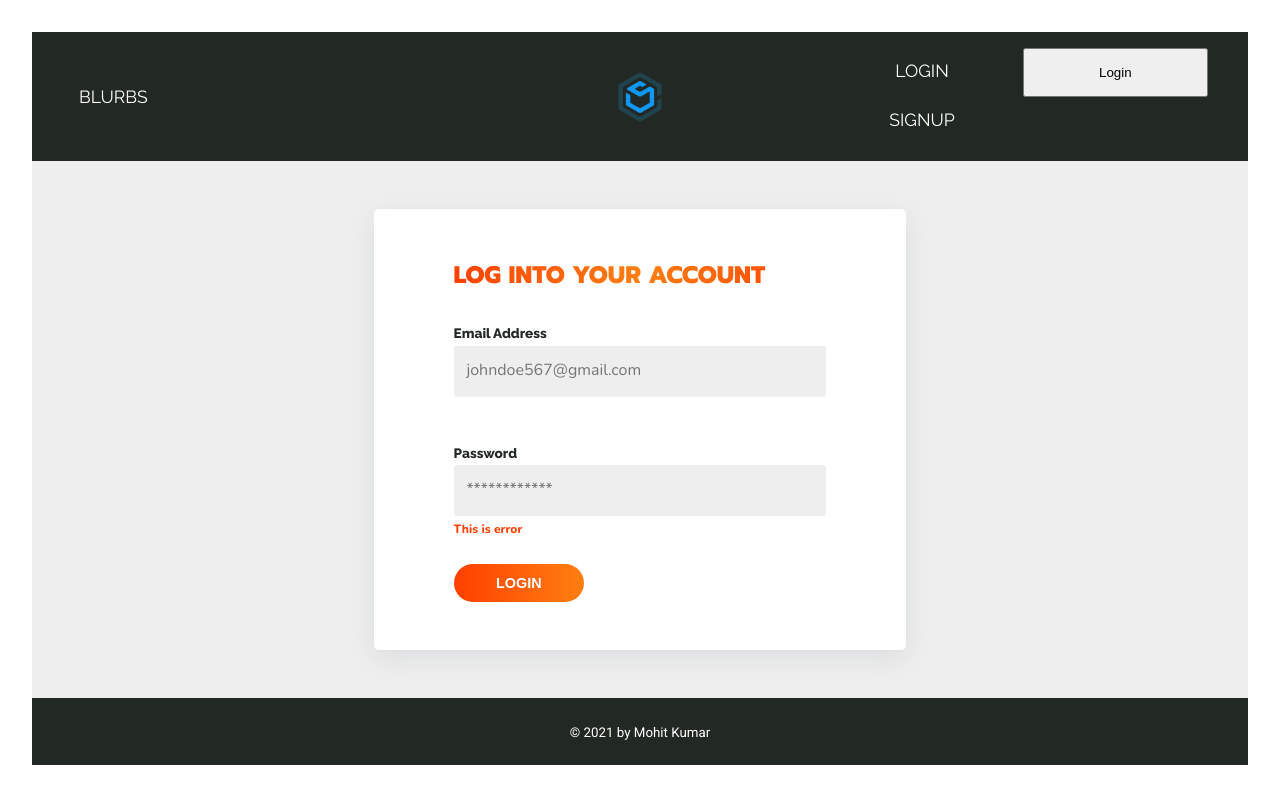
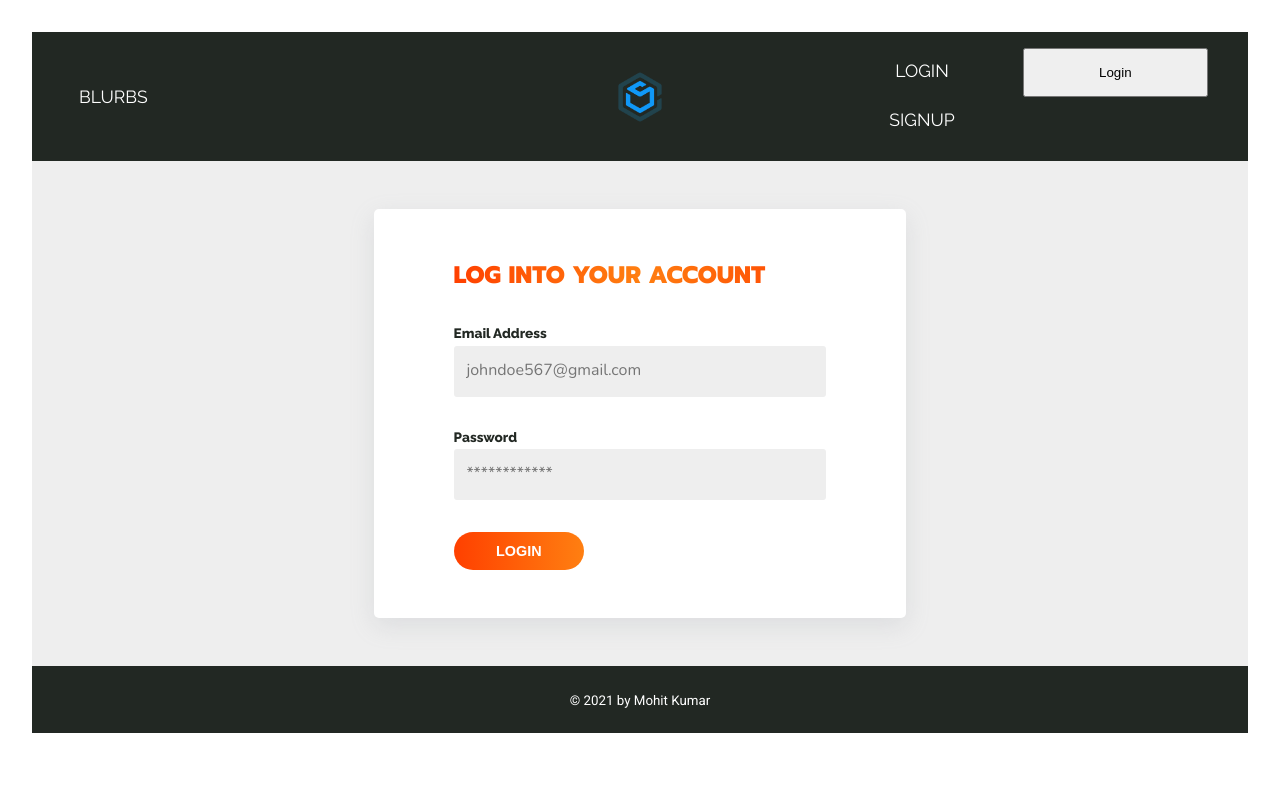
Before and after one commit to mohit-kumar-behera/blurb, a React (Create React App) app in the folder blurb-client/: page /auth/login in a window 1280 px wide. Built offline with nearby package versions, Linux system fonts and the light colour scheme.

Commit message:
basic validation and rendering using redux form

```diff
--- a/blurb-client/src/components/Authentication/Login.jsx
+++ b/blurb-client/src/components/Authentication/Login.jsx
@@ -1,4 +1,5 @@
 import React from 'react';
+import { Field, reduxForm } from 'redux-form';
 
 // import components
 import Input from './Fields/Input';
@@ -6,15 +7,8 @@ import Input from './Fields/Input';
 // import custom hooks
 import useDocumentTitle from '../../CustomHook/useDocumentTitle';
 
-const Login = props => {
-  useDocumentTitle(props.title);
-
-  return (
-    <>
-      <h1 className="form-head">Log into your account</h1>
-      <form method="post" className="form">
-        <div className="form-field">
-          <label className="label">Email Address</label>
+const inputComponents = {
+  email: (
     <Input
       type="email"
       placeholder="johndoe567@gmail.com"
@@ -22,10 +16,8 @@ const Login = props => {
       spellCheck="false"
       required
     />
-          <small className="error-label">This is error</small>
-        </div>
-        <div className="form-field">
-          <label className="label">Password</label>
+  ),
+  password: (
     <Input
       type="password"
       placeholder="************"
@@ -33,10 +25,70 @@ const Login = props => {
       spellCheck="false"
       required
     />
-          <small className="error-label show">This is error</small>
+  ),
+};
+
+const FormField = formProps => {
+  const { input: inputProps, meta, type, label } = formProps;
+
+  const renderInput = (inputType, meta) => {
+    const fakeInput = Object.assign({}, inputComponents[inputType]);
+    fakeInput.props = { ...fakeInput.props, ...inputProps };
+    return fakeInput;
+  };
+
+  const renderError = ({ error, touched }) => {
+    let errorObj = { errMsg: '', errCls: '' };
+
+    if (touched && error)
+      errorObj = { ...errorObj, errMsg: error, errCls: 'show' };
+    else errorObj = { ...errorObj, errMsg: '', errCls: '' };
+
+    return (
+      <small className={`error-label ${errorObj.errCls}`}>
+        {errorObj.errMsg}
+      </small>
+    );
+  };
+
+  return (
+    <div className="form-field">
+      <label className="label">{label}</label>
+      {renderInput(type.toLowerCase(), meta)}
+      {renderError(meta)}
     </div>
+  );
+};
+
+const Login = props => {
+  useDocumentTitle(props.title);
+
+  const submitHandler = formValues => {
+    console.log('values', formValues);
+  };
+
+  return (
+    <>
+      <h1 className="form-head">Log into your account</h1>
+      <form
+        method="post"
+        className="form"
+        onSubmit={props.handleSubmit(submitHandler)}
+      >
+        <Field
+          name="email"
+          component={FormField}
+          label="Email Address"
+          type="email"
+        />
+        <Field
+          name="password"
+          component={FormField}
+          label="Password"
+          type="password"
+        />
         <div className="form-field">
-          <button type="button" className="form-action-btn">
+          <button type="submit" className="form-action-btn">
             Login
           </button>
         </div>
@@ -45,4 +97,21 @@ const Login = props => {
   );
 };
 
-export default Login;
+const validate = formValues => {
+  const errors = {};
+  const requiredFields = ['email', 'password'];
+
+  requiredFields.forEach(requiredField => {
+    if (!formValues[requiredField])
+      errors[
+        requiredField
+      ] = `${requiredField.toUpperCase()} field can't be left empty.`;
+  });
+
+  return errors;
+};
+
+export default reduxForm({
+  form: 'LoginForm',
+  validate,
+})(Login);
--- a/blurb-client/src/components/Layout/Auth.css
+++ b/blurb-client/src/components/Layout/Auth.css
@@ -52,10 +52,16 @@
   box-shadow: rgba(50, 50, 93, 0.25) 0px 2px 4px -1px,
     rgba(0, 0, 0, 0.3) 0px 1px 3px -1px;
 }
-.user-input.error {
+/* .user-input.error {
   border-color: var(--orange-red);
 }
 .user-input.no-error {
+  border-color: var(--green-spring);
+} */
+.user-input[data-error='true'] {
+  border-color: var(--orange-red);
+}
+.user-input[data-error='false'] {
   border-color: var(--green-spring);
 }
 .error-label {
@@ -63,6 +69,7 @@
   font-weight: 800;
   color: var(--orange-red);
   visibility: hidden;
+  opacity: 0.6;
 }
 .error-label.show {
   visibility: visible;
@@ -86,10 +93,12 @@
   outline: 5px solid transparent;
   transition: all 0.3s ease;
 }
-.form-action-btn:hover,
-.form-action-btn:focus {
+.form-action-btn:hover {
   outline-offset: 4px;
   outline-color: var(--orange-red);
+}
+.form-action-btn:active {
+  transform: scale(0.9);
 }
 @media screen and (min-width: 1400px) {
   .form-wrapper {
```
Lines whose indentation alone changed are shown as unchanged.
